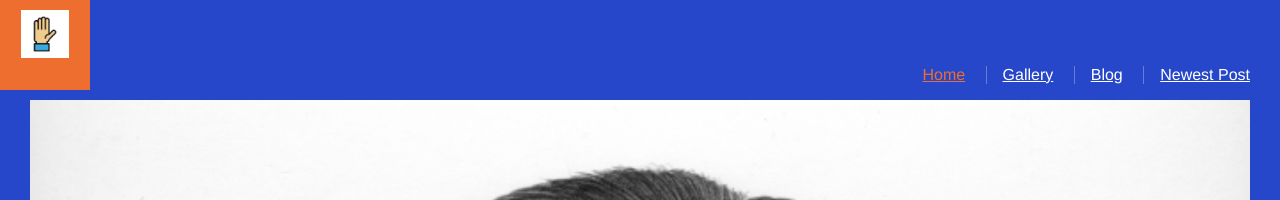
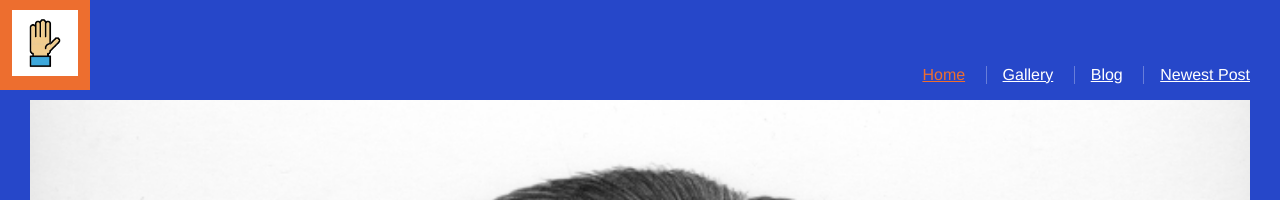
Before and after one commit to OmneBonum/dsu, a Jekyll site: the page built from index.html, in a window 1280 px wide. Shown: the top 200 px of the page. Built offline with Jekyll 4.4.1, drawn with Linux system fonts in a browser that asks for light colours.

Commit message:
Change height of logo?

```diff
--- a/css/main.css
+++ b/css/main.css
@@ -82,7 +82,7 @@
   background-color: #ed6e2f;
 }
 .header-logo img {
-  width: 5.3vh;
+  width: 7.3vh;
 }
 .header-nav {
   float: right;
```
Also changed, not shown: 1 other file.
